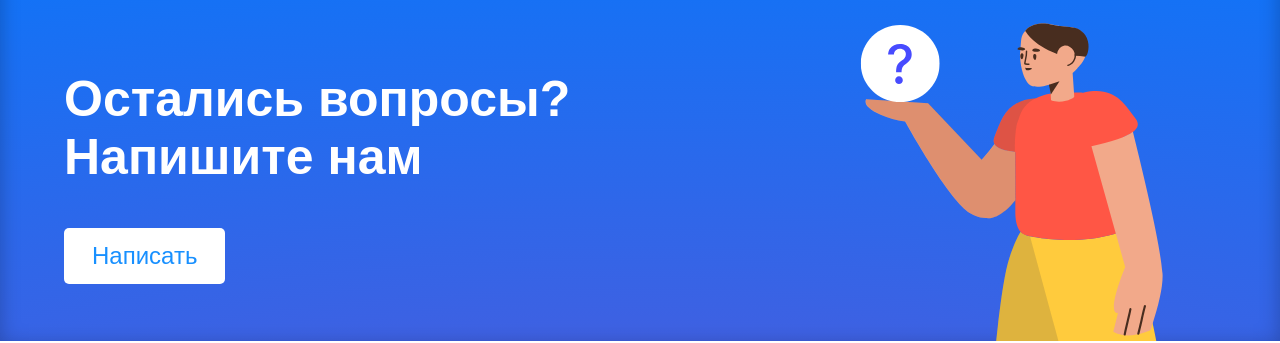
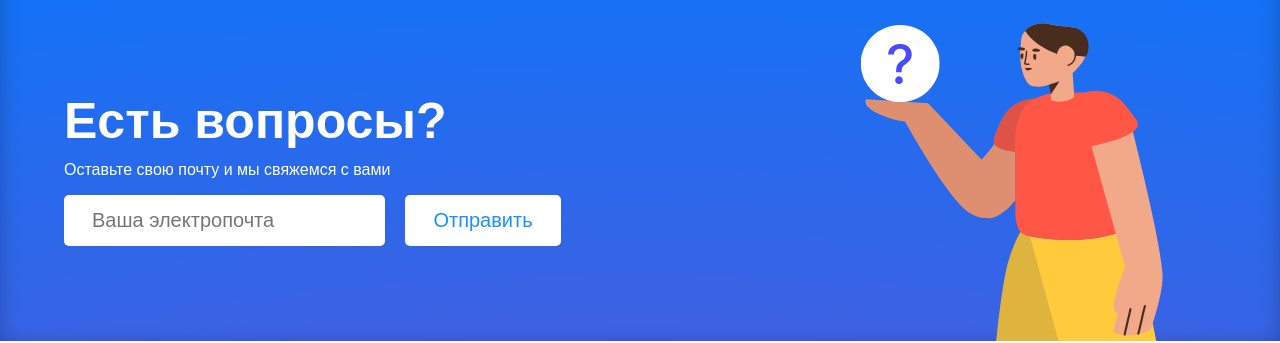
Before and after one commit to rabochyee-nazvanye/landing, a website: page src/index.html in a window 1280 px wide. Shown: the part 2723-3066 px from the top of the page. Drawn offline with Linux system fonts and the light colour scheme.

Commit message:
Add form for emails

```diff
--- a/src/index.css
+++ b/src/index.css
@@ -84,6 +84,19 @@ header {
   transition-property: background-color;
 }
 
+.input {
+  color: #333333;
+  font-family: 'Golos', sans-serif;
+  padding: 14px 28px;
+  border-radius: 5px;
+  transition: 0.2s;
+  justify-self: right;
+  border-width: 0;
+  margin-right: 16px;
+  font-size: 20px;
+  margin-bottom: 16px;
+}
+
 .button_blue {
   background-color: #1890FF;
 }
@@ -117,12 +130,15 @@ header {
 }
 
 .button_white {
+  font-size: 20px;
   background-color: white;
   color: #1890FF;
+  transition-property: color, background-color;
 }
 
 .button_white:hover {
-  background-color: #E8E8E8;
+  background-color: #1890FF;
+  color: white;
 }
 
 .button_small {
@@ -319,6 +335,11 @@ h1 {
   text-align: right;
 }
 
+.form_description {
+  color: white;
+  margin-top: -30px;
+}
+
 @media screen and (max-width: 1300px) {
   .about {
     padding: 0 64px;
@@ -340,11 +361,7 @@ h1 {
     padding: 0 32px;
   }
 
-  .designers {
-    display: none;
-  }
-
-  .woman {
+  .designers, .woman, .emoji {
     display: none;
   }
 
@@ -381,10 +398,6 @@ h1 {
   .review_card {
     margin: 0 0 32px 0;
     padding: 20px 15px 20px 25px;
-  }
-
-  .emoji {
-    display: none;
   }
 
   .card_picture {
@@ -454,15 +467,7 @@ h1 {
     margin: 32px -8px;
   }
 
-  .about {
+  .about, .section_with_cards {
     padding: 0 16px;
   }
-
-  .section_with_cards {
-    padding: 0 16px;
-  }
-
-  .button {
-    font-size: 20px;
-  }
 }
--- a/src/index.html
+++ b/src/index.html
@@ -145,11 +145,12 @@
   <section class="questions_section">
     <div class="about">
       <div class="text">
-        <h1 class="white">
-          Остались вопросы?<br>
-          Напишите нам
-        </h1>
-        <button class="button button_white">Написать</button>
+        <h1 class="white">Есть вопросы?</h1>
+        <p class="form_description">Оставьте свою почту и мы свяжемся с вами</p>
+        <form action="https://formspree.io/f/moqprzep" method="POST">
+          <input type="email" name="_replyto" class="input" placeholder="Ваша электропочта">
+          <input type="submit" value="Отправить" class="button button_white">
+        </form>
       </div>
 
       <div class="question"></div>
```
